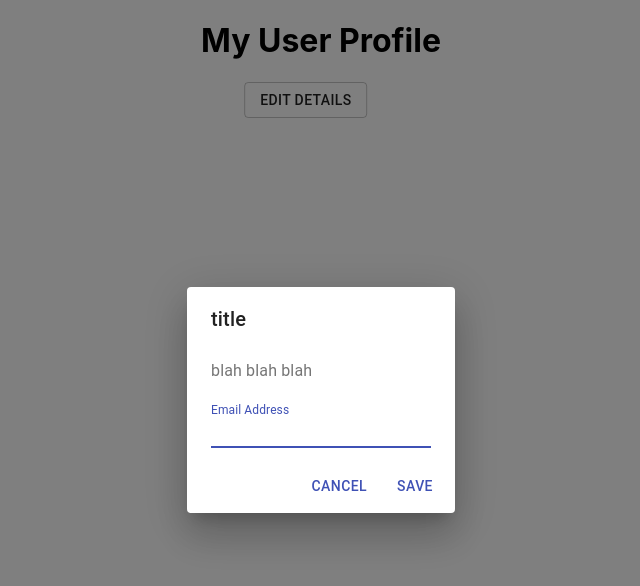
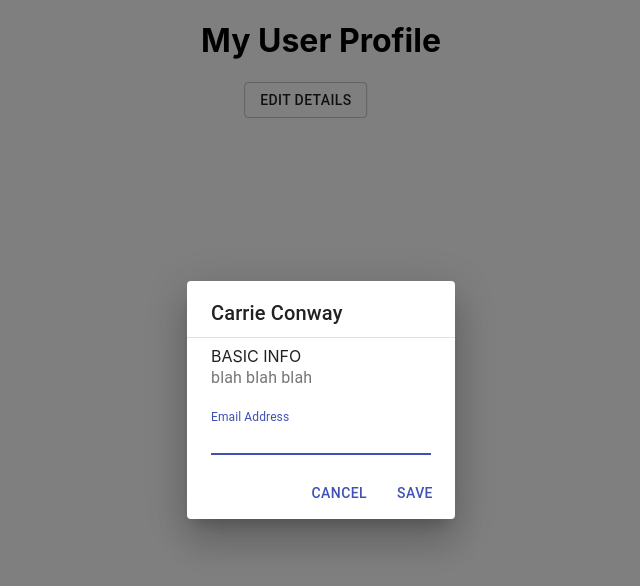
Before and after one commit to jIrwinCline/trupp-take-home, a React (Create React App) app: page / in a window 1280 px wide. Both pictures are taken after a click on the button "EDIT DETAILS". Shown: the top 586 px of the page, without its empty margins (319-959 px from the left). Built offline with nearby package versions, Linux system fonts and the light colour scheme.

Commit message:
add and use custom component for section titles

```diff
--- a/src/components/Modal.tsx
+++ b/src/components/Modal.tsx
@@ -11,17 +11,21 @@ import DialogActions from "@material-ui/core/DialogActions";
 import DialogContent from "@material-ui/core/DialogContent";
 import DialogContentText from "@material-ui/core/DialogContentText";
 import DialogTitle from "@material-ui/core/DialogTitle";
+import MuiDivider from "@material-ui/core/Divider";
+
+//Components
+import SectionTitle from "./SectionTitle";
 
 interface Props {}
 
 export default function Modal({}: Props): ReactElement {
   const [open, setOpen] = React.useState(false);
 
-  const handleOpen = () => {
+  const handleOpen = (): void => {
     setOpen(true);
   };
 
-  const handleClose = () => {
+  const handleClose = (): void => {
     setOpen(false);
   };
 
@@ -35,8 +39,10 @@ export default function Modal({}: Props): ReactElement {
         onClose={handleClose}
         aria-labelledby="form-dialog-title"
       >
-        <DialogTitle id="form-dialog-title">title</DialogTitle>
+        <DialogTitle id="form-dialog-title">Carrie Conway</DialogTitle>
+        <MuiDivider />
         <DialogContent>
+          <SectionTitle text="Basic Info" upcase />
           <DialogContentText>blah blah blah</DialogContentText>
           <TextField
             autoFocus
--- /dev/null
+++ b/src/components/SectionTitle.tsx
@@ -0,0 +1,11 @@
+import React, { ReactElement } from "react";
+
+interface Props {
+  text: String;
+  upcase?: boolean;
+}
+
+export default function SectionTitle({ text, upcase }: Props): ReactElement {
+  const title = upcase ? text.toUpperCase() : text;
+  return <div className="section-title">{title}</div>;
+}
--- a/src/styles/modal-styles.css
+++ b/src/styles/modal-styles.css
@@ -2,3 +2,6 @@
   margin-left: 50%;
   transform: translateX(-12%);
 }
+#form-dialog-title {
+  height: 24px;
+}
--- /dev/null
+++ b/src/styles/section-title-styles.css
@@ -0,0 +1,3 @@
+.section-title {
+  font-size: 50px;
+}
```
